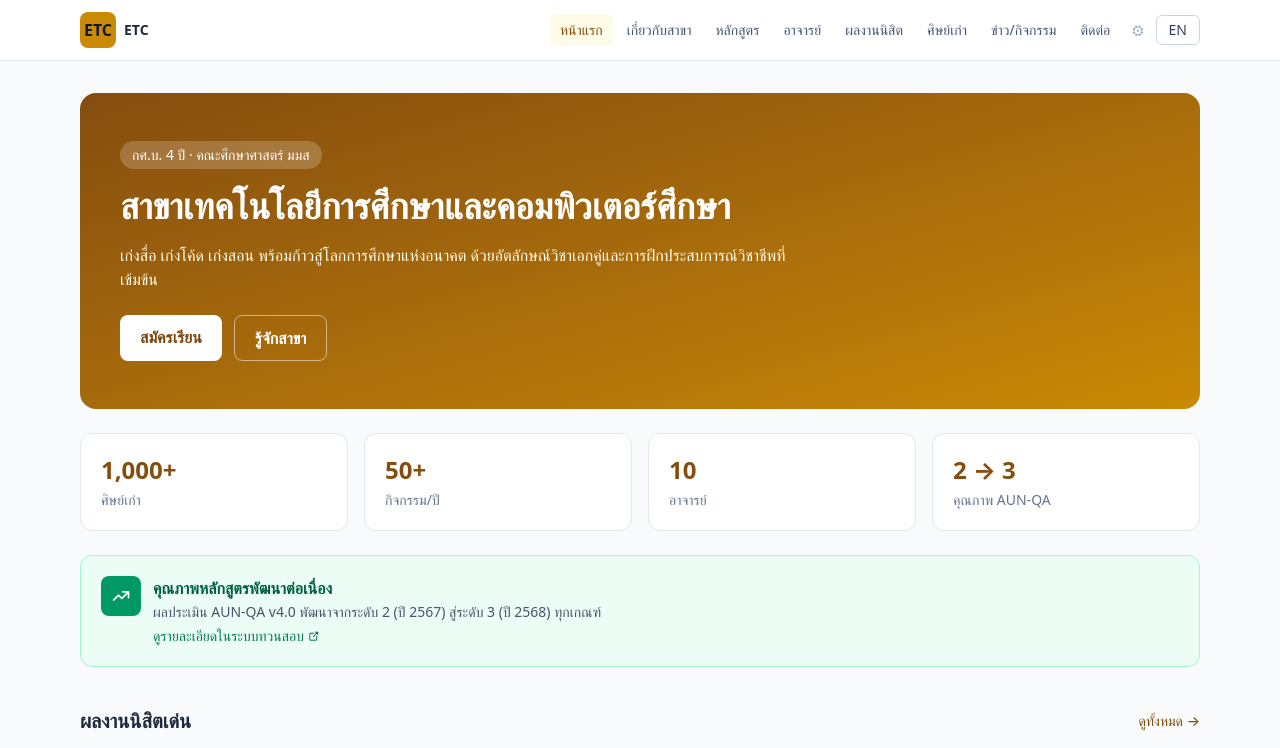
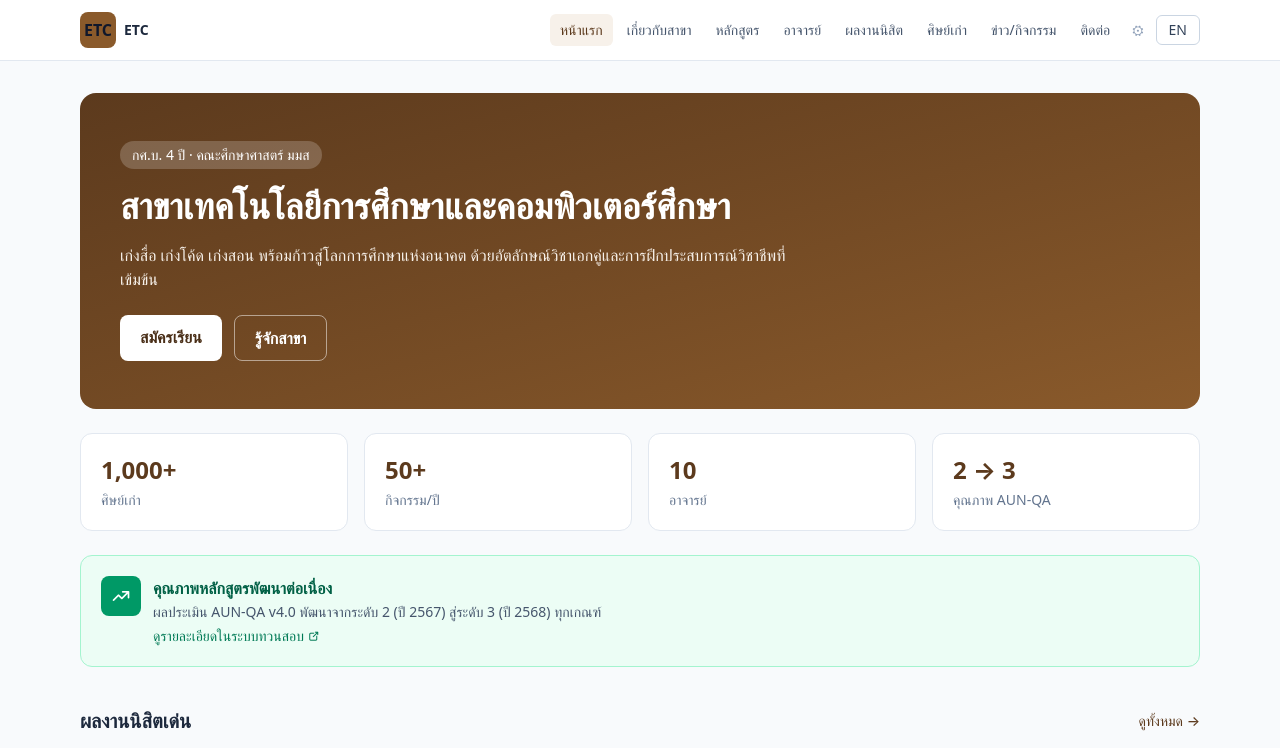
Before and after one commit to manito2566/etc-web, an Astro site: page /th in a window 1280 px wide. Shown: the top 748 px of the page. Built offline with nearby package versions, Linux system fonts and the light colour scheme; Astro itself is replaced by a stand-in of ours; a web font is replaced by a local one.

Commit message:
Switch theme to brown (match alumni site palette)
Co-Authored-By: Claude Opus 4.8 <noreply@anthropic.com>

```diff
--- a/src/styles/global.css
+++ b/src/styles/global.css
@@ -3,17 +3,17 @@
 /* ฟอนต์ไทย + โทนสี เหลือง-เทา ตามอัตลักษณ์มหาวิทยาลัยมหาสารคาม */
 @theme {
   --font-sans: "Sarabun", "IBM Plex Sans Thai", system-ui, -apple-system, "Segoe UI", sans-serif;
-  /* เหลือง/ทอง = สีประจำ มมส */
-  --color-brand-50: #fefce8;
-  --color-brand-100: #fef9c3;
-  --color-brand-200: #fde68a;
-  --color-brand-300: #fcd34d;
-  --color-brand-400: #e0a90a;
-  --color-brand-500: #ca8a04;
-  --color-brand-600: #a16207;
-  --color-brand-700: #854d0e;
-  --color-brand-800: #7a460e;
-  --color-brand-900: #713f12;
+  /* น้ำตาล = โทนเดียวกับเว็บศิษย์เก่า (ปรับฮ็กซ์ให้ตรงได้ภายหลัง) */
+  --color-brand-50: #f7f1ea;
+  --color-brand-100: #ecdcc9;
+  --color-brand-200: #dcc0a0;
+  --color-brand-300: #c89a6a;
+  --color-brand-400: #a9743f;
+  --color-brand-500: #8a5a2b;
+  --color-brand-600: #714823;
+  --color-brand-700: #5c3a1d;
+  --color-brand-800: #4a2f18;
+  --color-brand-900: #3a2512;
   /* เทา = สีคู่ */
   --color-ink-700: #334155;
   --color-ink-900: #1e293b;
```
